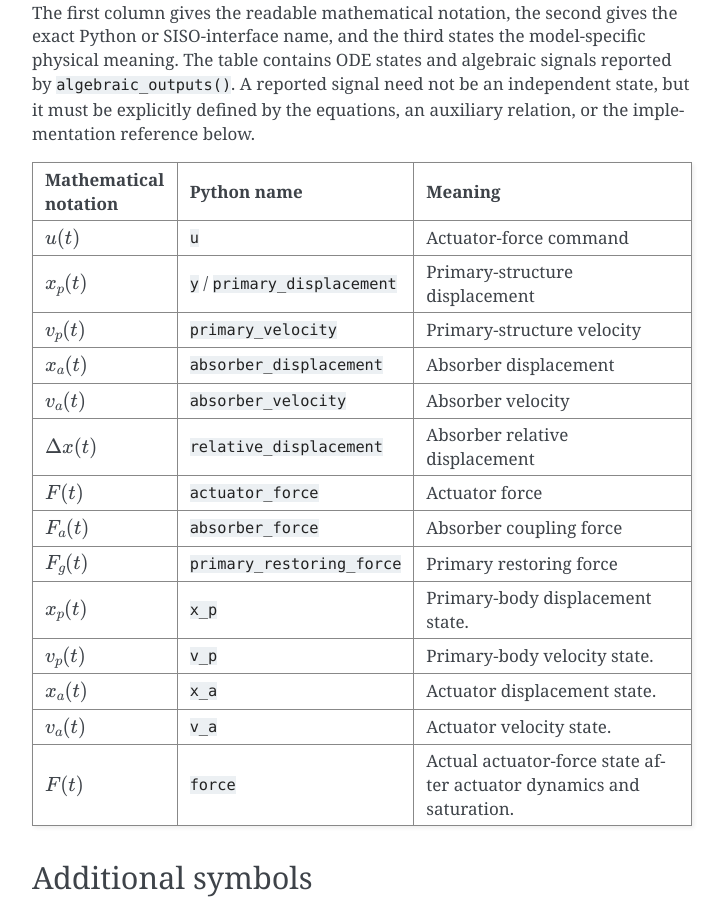
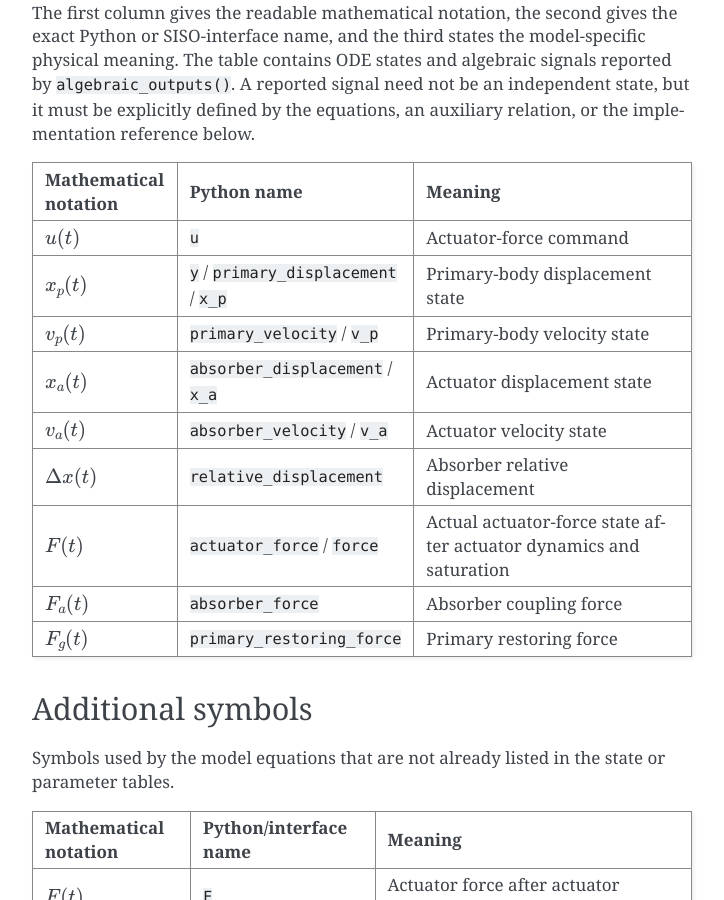
Before and after one commit to simple-machine-learning/SISO-Adaptive-Control, a Sphinx documentation site: the page built from packages/SISO_Adaptive_Control_Python_v1.0.0/documentation/models/mechanical_tuned_mass_damper.rst, in a window 1280 px wide and 900 px high, scrolled down 2984 px. Shown: the whole window, without its empty margins (388-1112 px from the left). Built offline with Sphinx 7.4.7, drawn with Linux system fonts in a browser that asks for light colours.

Commit message:
Consolidate duplicate documentation variables

```diff
--- a/packages/SISO_Adaptive_Control_Python_v1.0.0/documentation/models/mechanical_tuned_mass_damper.rst
+++ b/packages/SISO_Adaptive_Control_Python_v1.0.0/documentation/models/mechanical_tuned_mass_damper.rst
@@ -160,44 +160,29 @@ The first column gives the readable mathematical notation, the second gives the
      - ``u``
      - Actuator-force command
    * - :math:`x_p(t)`
-     - ``y`` / ``primary_displacement``
-     - Primary-structure displacement
+     - ``y`` / ``primary_displacement`` / ``x_p``
+     - Primary-body displacement state
    * - :math:`v_p(t)`
-     - ``primary_velocity``
-     - Primary-structure velocity
+     - ``primary_velocity`` / ``v_p``
+     - Primary-body velocity state
    * - :math:`x_a(t)`
-     - ``absorber_displacement``
-     - Absorber displacement
+     - ``absorber_displacement`` / ``x_a``
+     - Actuator displacement state
    * - :math:`v_a(t)`
-     - ``absorber_velocity``
-     - Absorber velocity
+     - ``absorber_velocity`` / ``v_a``
+     - Actuator velocity state
    * - :math:`\Delta x(t)`
      - ``relative_displacement``
      - Absorber relative displacement
    * - :math:`F(t)`
-     - ``actuator_force``
-     - Actuator force
+     - ``actuator_force`` / ``force``
+     - Actual actuator-force state after actuator dynamics and saturation
    * - :math:`F_a(t)`
      - ``absorber_force``
      - Absorber coupling force
    * - :math:`F_g(t)`
      - ``primary_restoring_force``
      - Primary restoring force
-   * - :math:`x_{p}(t)`
-     - ``x_p``
-     - Primary-body displacement state.
-   * - :math:`v_{p}(t)`
-     - ``v_p``
-     - Primary-body velocity state.
-   * - :math:`x_{a}(t)`
-     - ``x_a``
-     - Actuator displacement state.
-   * - :math:`v_{a}(t)`
-     - ``v_a``
-     - Actuator velocity state.
-   * - :math:`F(t)`
-     - ``force``
-     - Actual actuator-force state after actuator dynamics and saturation.
 
 Additional symbols
 ------------------
```
